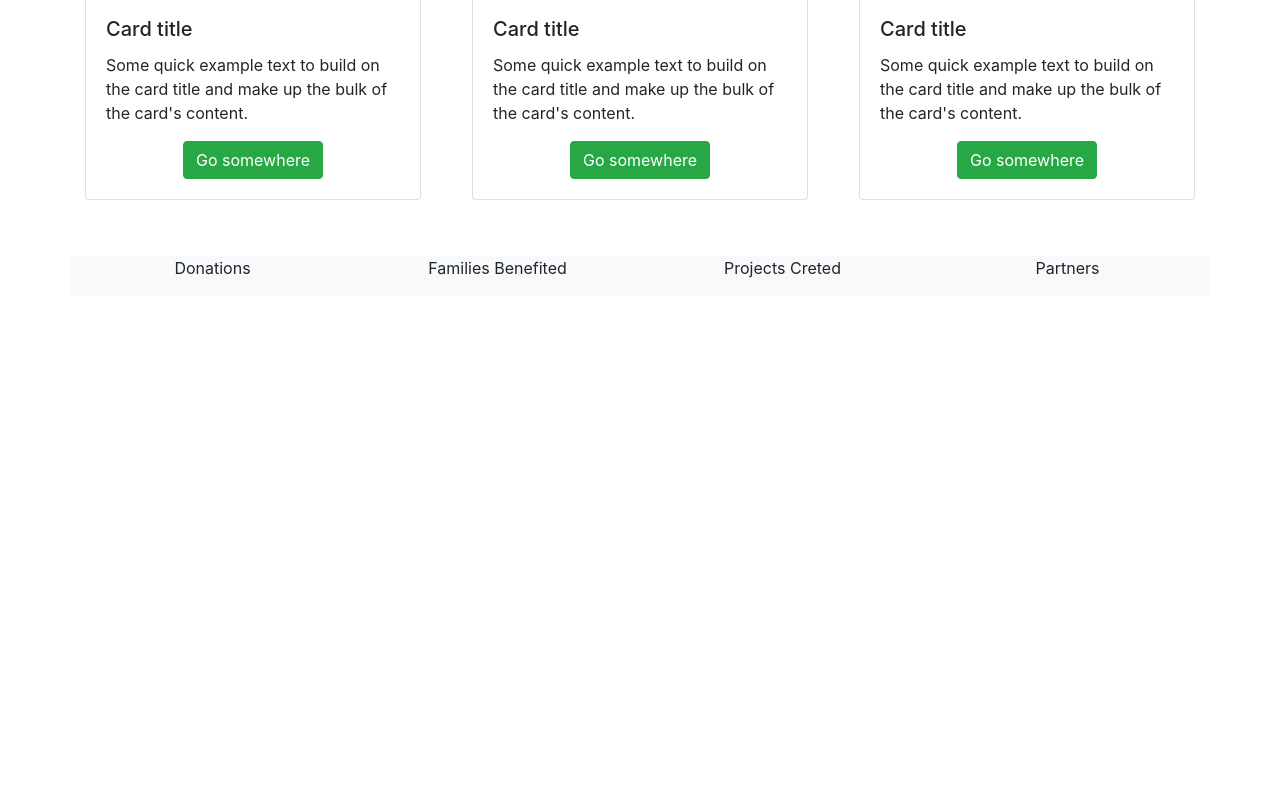
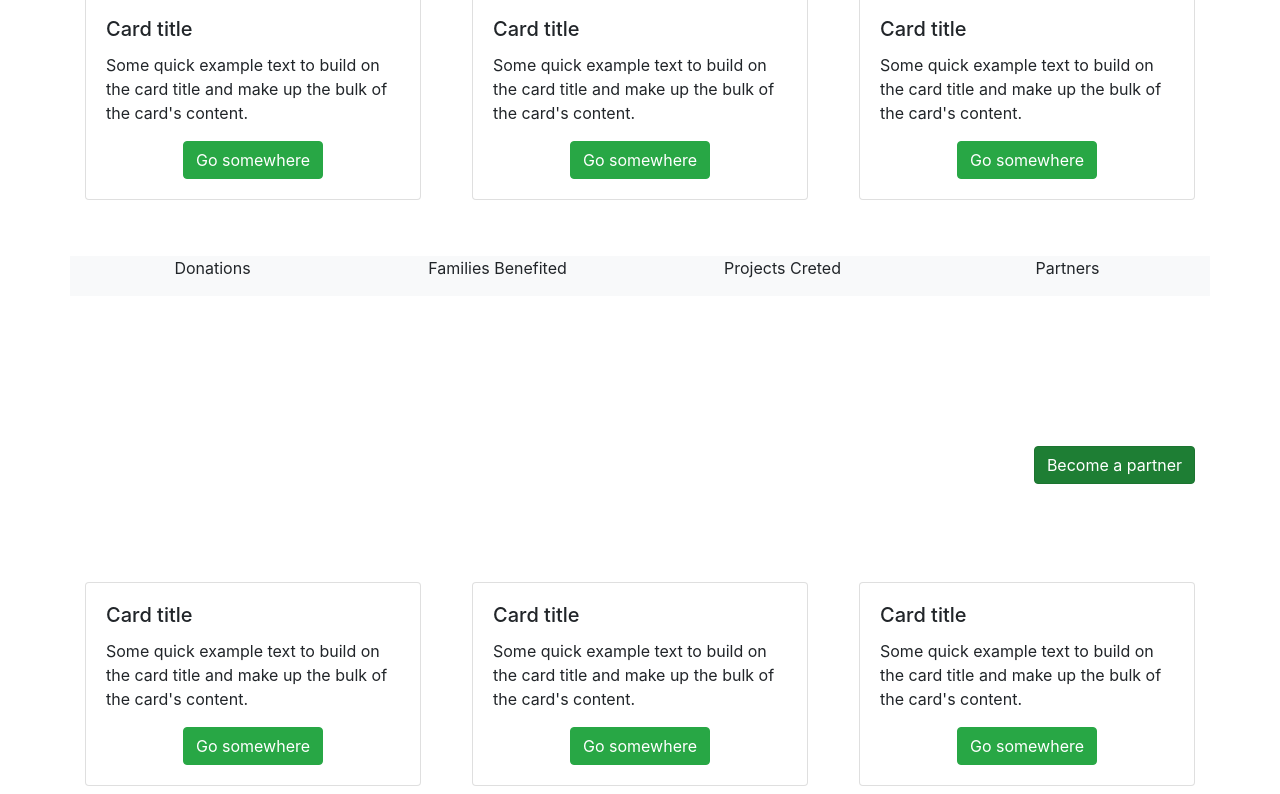
Before and after one commit to DavidReu/charitysite, a plain HTML site: page index.html in a window 1280 px wide. Shown: the part 1316-2110 px from the top of the page. Before the commit the page ends 1612 px from the top, so only its background shows below. Drawn offline with nearby package versions, Linux system fonts and the light colour scheme.

Commit message:
reading source

```diff
--- a/index.html
+++ b/index.html
@@ -163,6 +163,43 @@
 
 
     <!------------------------ reading source ------------------------------->
+    <section class="container">
+    <div class="row ">
+        <div class="col-lg-3 offset-lg-9 text-right boutonVonlunteer">
+            <a href="#" class="btn btn-success btn  active " role="button" aria-pressed="true">Become a
+                partner</a>
+        </div>
+    </div>
+    <div class="mt-5 d-flex flex-wrap justify-content-between">
+        <div class="card mb-2" style="width: 21rem;">
+
+            <div class="card-body">
+                <h5 class="card-title">Card title</h5>
+                <p class="card-text">Some quick example text to build on the card title and make up the bulk of the
+                    card's content.</p>
+                <div class="text-center"><a href="#" class="btn btn-success ">Go somewhere</a></div>
+            </div>
+        </div>
+        <div class="card mb-2" style="width: 21rem;">
+
+            <div class="card-body">
+                <h5 class="card-title">Card title</h5>
+                <p class="card-text">Some quick example text to build on the card title and make up the bulk of the
+                    card's content.</p>
+                <div class="text-center"><a href="#" class="btn btn-success">Go somewhere</a></div>
+            </div>
+        </div>
+        <div class="card mb-2" style="width: 21rem;">
+
+            <div class="card-body">
+                <h5 class="card-title">Card title</h5>
+                <p class="card-text">Some quick example text to build on the card title and make up the bulk of the
+                    card's content.</p>
+                <div class="text-center"><a href="#" class="btn btn-success ">Go somewhere</a></div>
+            </div>
+        </div>
+    </div>
+</section>
     <!----------------------------------------------------------------------->
 
     <!------------------------ newsletter ----------------------------------->
```
